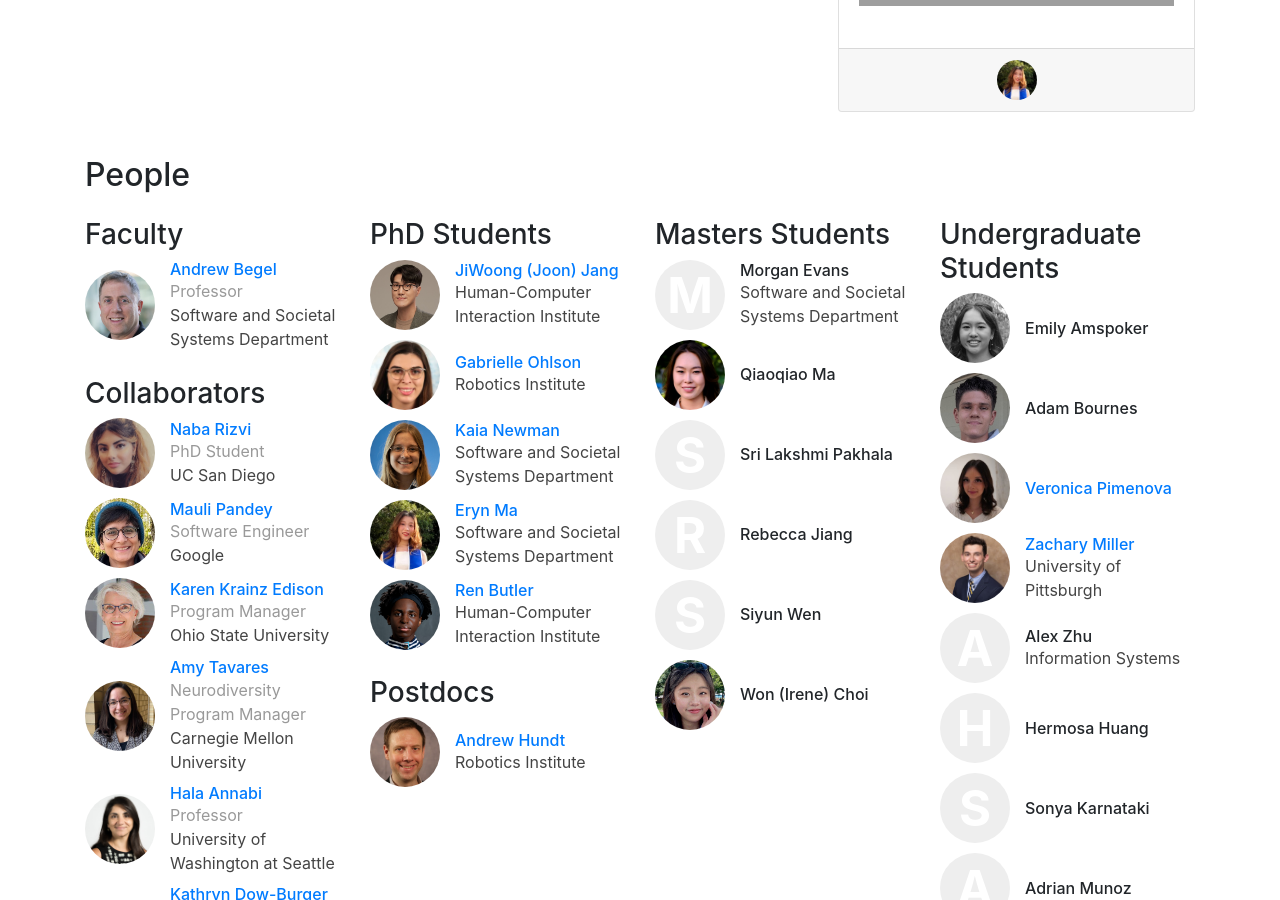
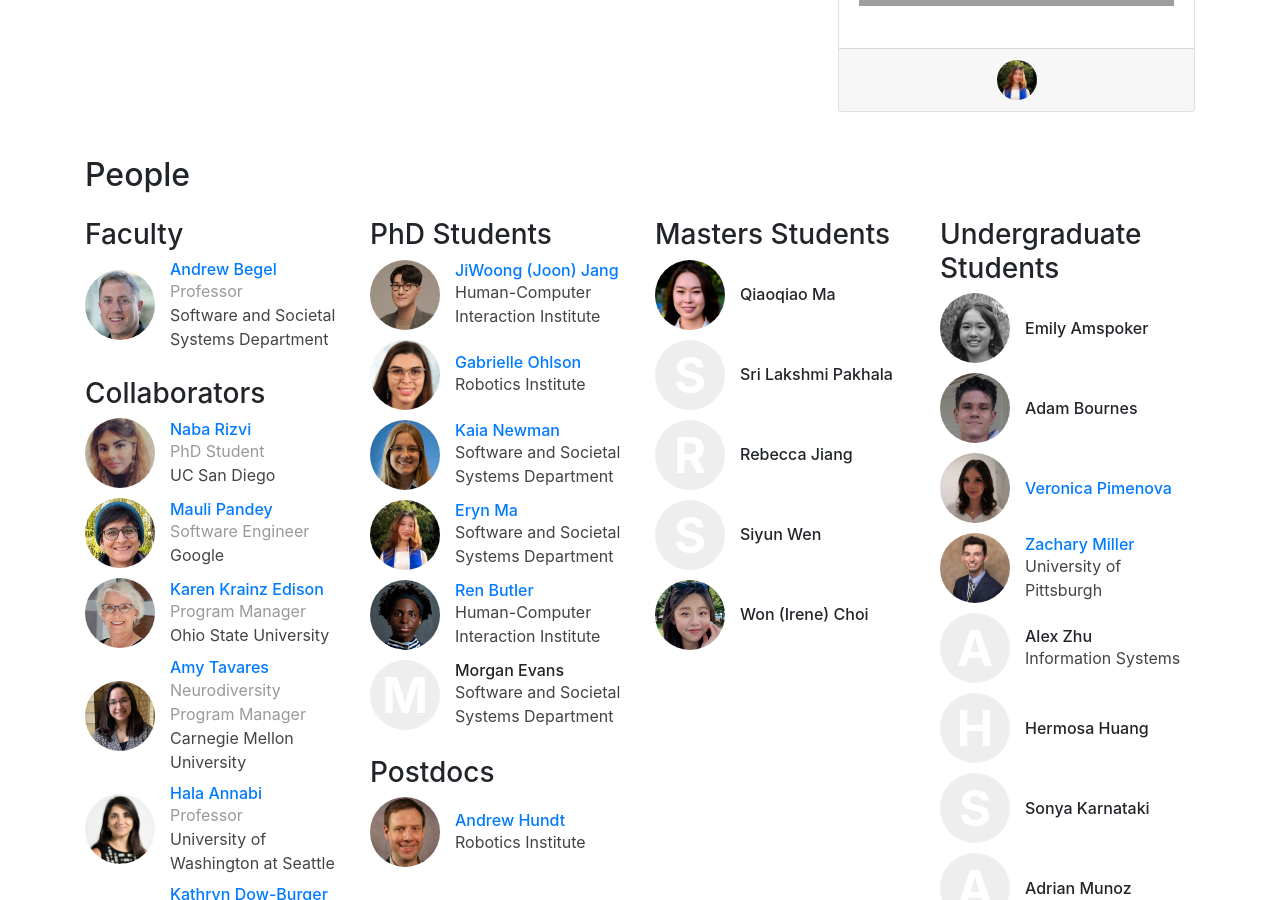
Before and after one commit to cmu-variability/cmu-variability.github.io, a Jekyll site: the page built from index.html, in a window 1280 px wide and 900 px high, scrolled down 3150 px. Built offline with Jekyll 4.4.1, drawn with Linux system fonts in a browser that asks for light colours; some of the changed lines change nothing that is shown; grey boxes are pictures that could not be loaded.

Commit message:
fix morgan's category.

```diff
--- a/_data/people.yml
+++ b/_data/people.yml
@@ -76,7 +76,7 @@ grad-darren-butler:
 grad-morgan-evans:
     display_name: "Morgan Evans"
     org: Software and Societal Systems Department
-    role: grad-masters
+    role: grad-phd
 
 
 grad-jinjin-du:
```
